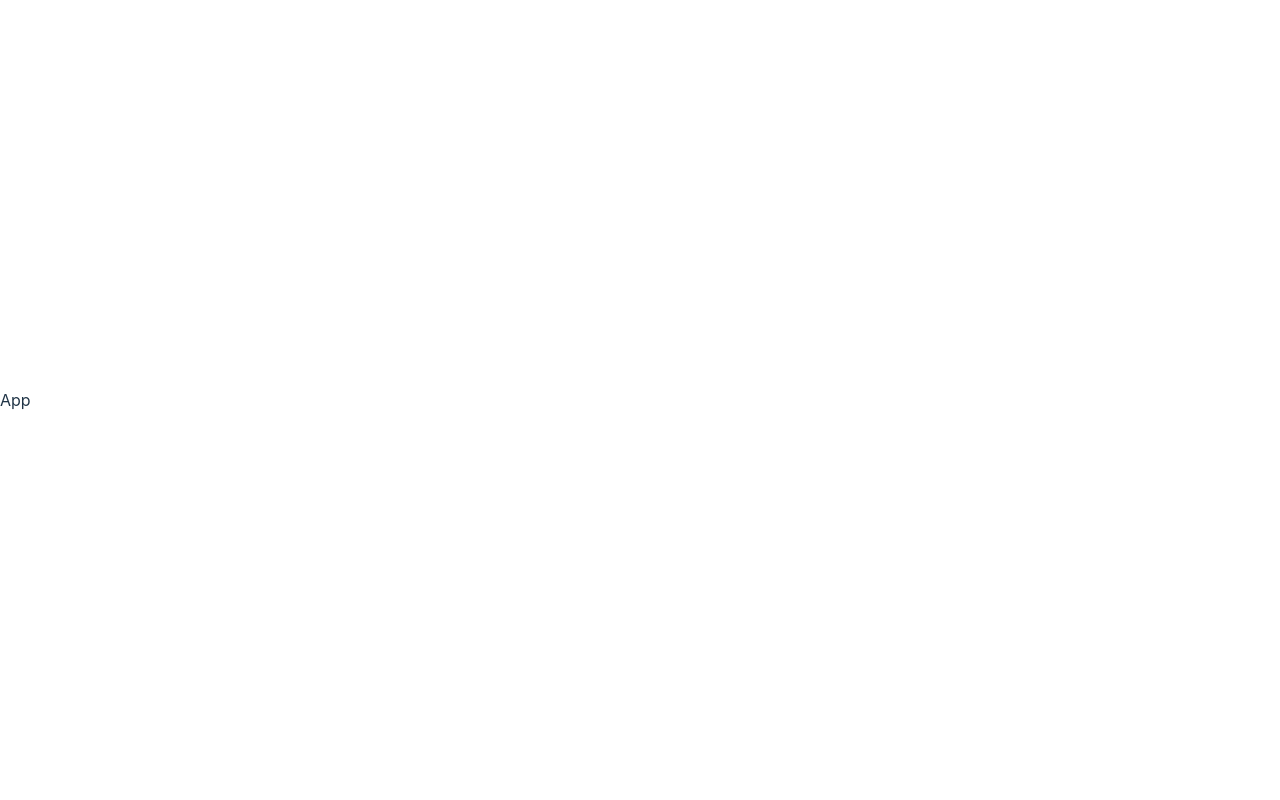
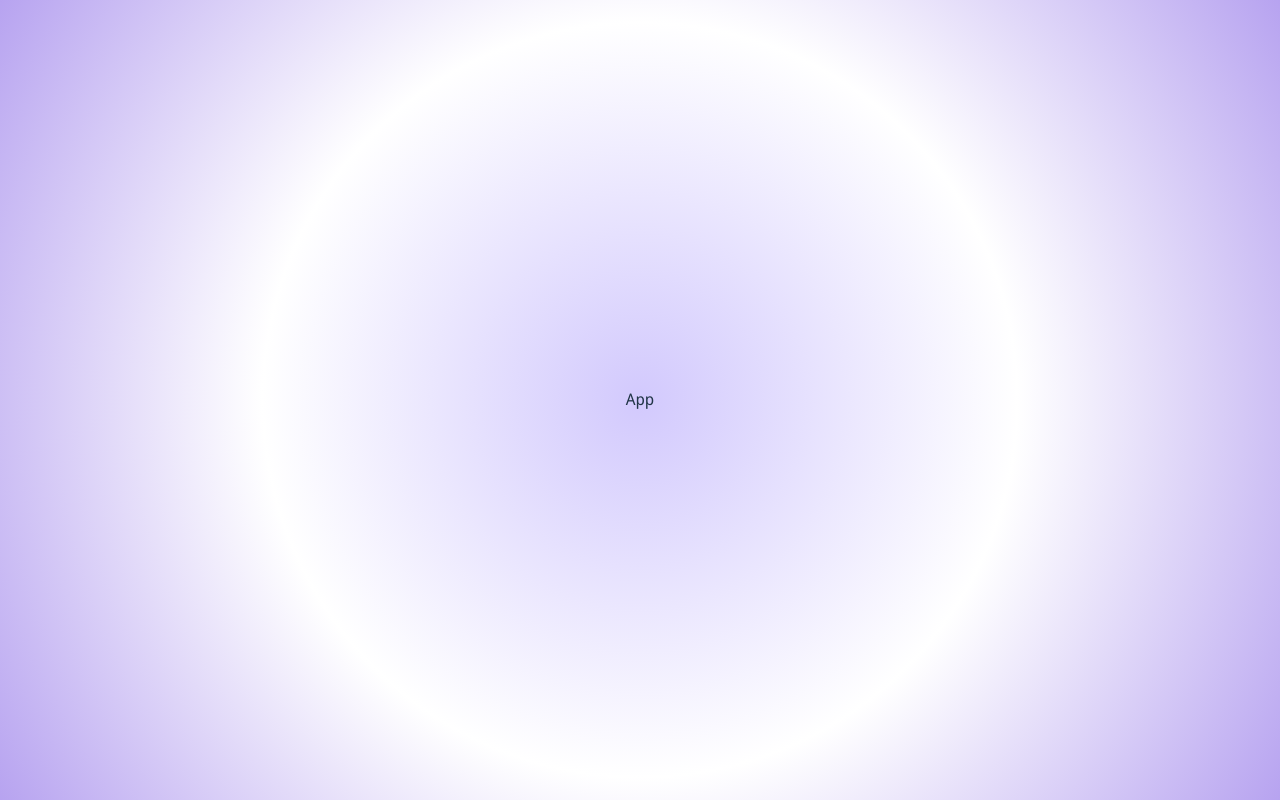
Before and after one commit to KPrince-coder/todo-app, a React (Vite) app: page / in a window 1280 px wide. Built offline with nearby package versions, Linux system fonts and the light colour scheme.

Commit message:
Include custom fonts and some tailwind designs

```diff
--- a/src/index.css
+++ b/src/index.css
@@ -1,15 +1,49 @@
+@font-face {
+	font-family: 'Montserrat';
+	src: url(./assets/fonts/Montserrat-VarableFont_wght.ttf);
+}
+@font-face {
+	font-family: 'Droid Sans';
+	src: url(./assets/fonts/DroidSans.ttf);
+}
+
 @tailwind base;
 @tailwind components;
 @tailwind utilities;
 
+@layer components {
+	.bg-gradient {
+		background-image: radial-gradient(
+			circle at 50% 50%,
+			rgba(210, 201, 253, 1) 0%,
+			rgba(255, 255, 255, 1) 50%,
+			rgba(183, 163, 240, 1) 100%
+		);
+	}
+}
+
+@layer base {
+	[type='text'],
+	[type='password'] {
+		@apply w-full rounded-md bg-slate-100 font-montserrat text-lg font-medium shadow-sm transition duration-200 placeholder:opacity-70 hover:shadow-md focus:ring-1 focus:ring-violet-600;
+	}
+}
+
 :root {
-	font-family: Inter, system-ui, Avenir, Helvetica, Arial, sans-serif;
+	font-family: 'Droid Sans', Inter, system-ui, Avenir, Helvetica, Arial,
+		sans-serif;
 	line-height: 1.5;
 	font-weight: 400;
 
 	color-scheme: light dark;
 	color: rgba(255, 255, 255, 0.87);
-	background-color: #242424;
+	/* background-color: #242424; */
+	background-image: radial-gradient(
+		circle at 50% 50%,
+		rgba(210, 201, 253, 1) 0%,
+		rgba(255, 255, 255, 1) 50%,
+		rgba(183, 163, 240, 1) 100%
+	);
 
 	font-synthesis: none;
 	text-rendering: optimizeLegibility;
@@ -29,33 +63,16 @@ a:hover {
 body {
 	margin: 0;
 	display: flex;
-	place-items: center;
-	min-width: 320px;
+	justify-content: center;
+	align-items: center;
+	/* min-width: 320px; */
+	/* min-width: 100%; */
 	min-height: 100vh;
 }
 
 h1 {
 	font-size: 3.2em;
 	line-height: 1.1;
-}
-
-button {
-	border-radius: 8px;
-	border: 1px solid transparent;
-	padding: 0.6em 1.2em;
-	font-size: 1em;
-	font-weight: 500;
-	font-family: inherit;
-	background-color: #1a1a1a;
-	cursor: pointer;
-	transition: border-color 0.25s;
-}
-button:hover {
-	border-color: #646cff;
-}
-button:focus,
-button:focus-visible {
-	outline: 4px auto -webkit-focus-ring-color;
 }
 
 @media (prefers-color-scheme: light) {
```
